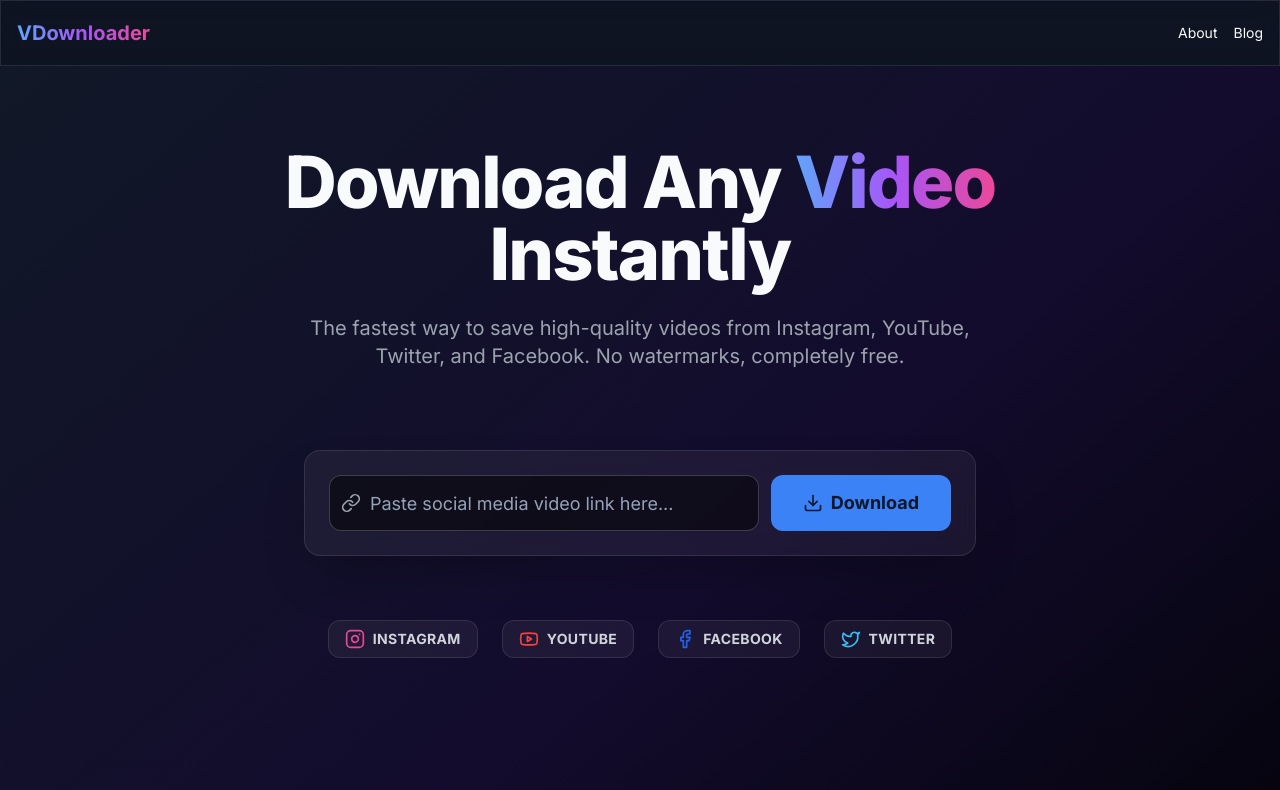
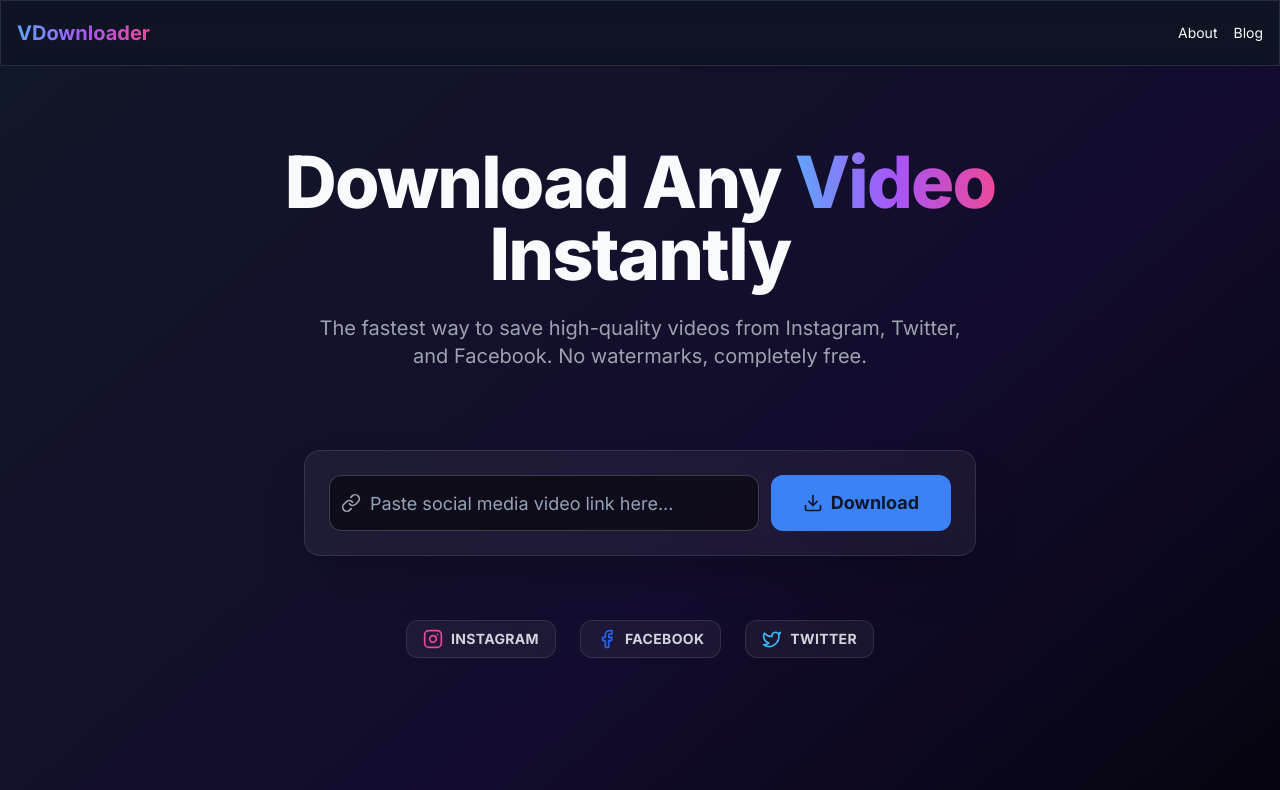
Before and after one commit to Nauman123Nasir/social-frontend, a Next.js app: page / in a window 1280 px wide. Shown: the top 790 px of the page. Built offline with nearby package versions, Linux system fonts and the light colour scheme.

Commit message:
Update page.tsx

```diff
--- a/src/app/page.tsx
+++ b/src/app/page.tsx
@@ -1,7 +1,7 @@
 "use client"
 
 import { useState, useRef, useEffect } from "react"
-import { Download, Link as LinkIcon, Loader2, PlayCircle, AlertCircle, Instagram, Youtube, Facebook, Twitter } from "lucide-react"
+import { Download, Link as LinkIcon, Loader2, PlayCircle, AlertCircle, Instagram, Facebook, Twitter } from "lucide-react"
 import { Button } from "@/components/ui/button"
 import { Input } from "@/components/ui/input"
 import axios from "axios"
@@ -51,7 +51,7 @@
           Download Any <span className="gradient-text">Video</span> Instantly
         </h1>
         <p className="text-xl text-gray-400 mb-8 max-w-2xl mx-auto">
-          The fastest way to save high-quality videos from Instagram, YouTube, Twitter, and Facebook. No watermarks, completely free.
+          The fastest way to save high-quality videos from Instagram, Twitter, and Facebook. No watermarks, completely free.
         </p>
       </div>
 
@@ -92,7 +92,6 @@
       <div className="mt-16 flex items-center gap-6 justify-center flex-wrap">
         {[
           { name: 'Instagram', icon: Instagram, color: 'text-pink-500', bg: 'bg-pink-500/10' },
-          { name: 'YouTube', icon: Youtube, color: 'text-red-500', bg: 'bg-red-500/10' },
           { name: 'Facebook', icon: Facebook, color: 'text-blue-600', bg: 'bg-blue-600/10' },
           { name: 'Twitter', icon: Twitter, color: 'text-sky-400', bg: 'bg-sky-400/10' }
         ].map((platform) => (
```
